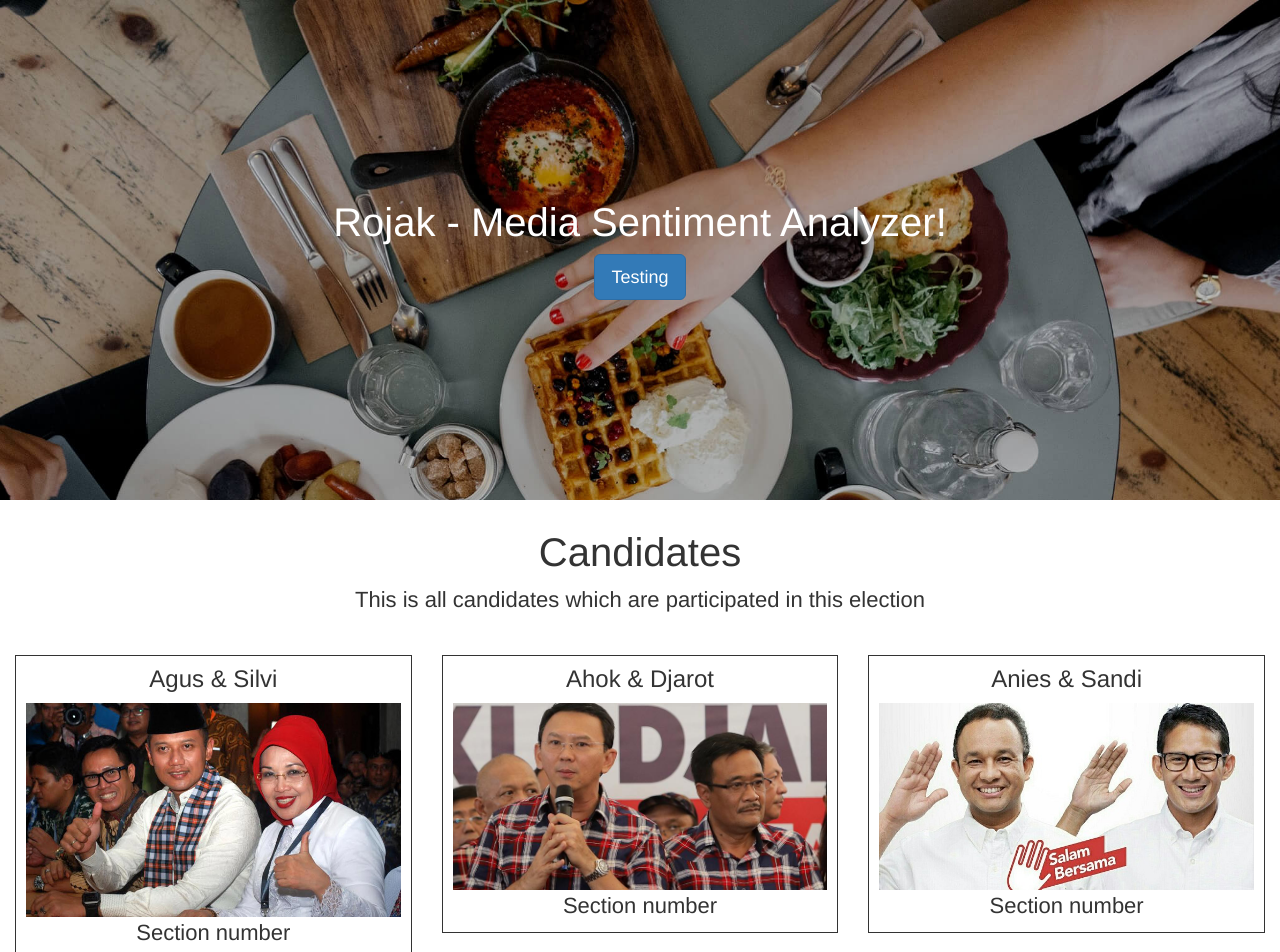
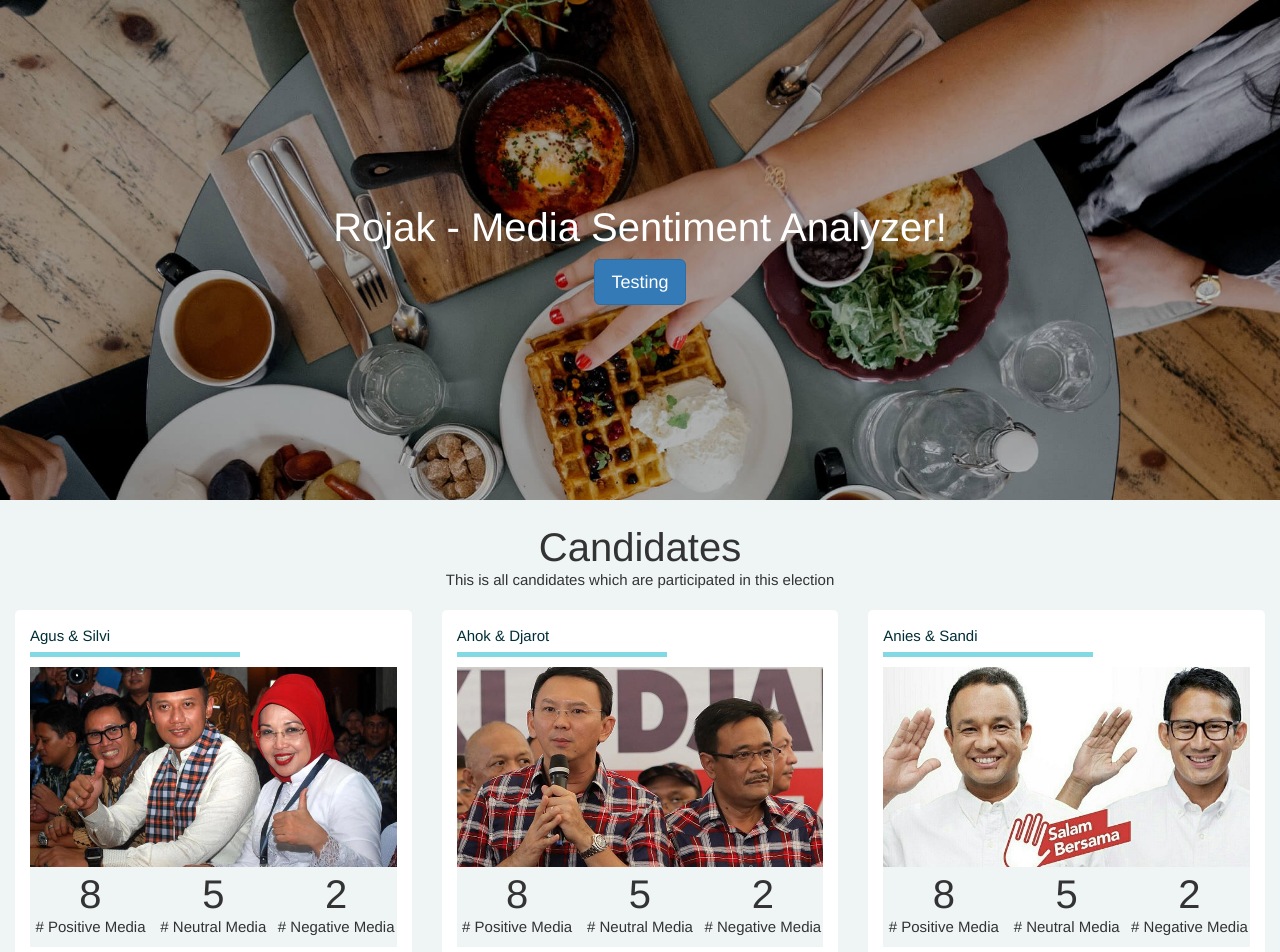
Before and after one commit to imrenagi/rojak-web-frontend, a React app: page / in a window 1280 px wide. Shown: the top 952 px of the page. Built offline with nearby package versions, Linux system fonts and the light colour scheme.

Commit message:
Fix candidate section

```diff
--- a/src/components/candidatesection/CandidateSection.js
+++ b/src/components/candidatesection/CandidateSection.js
@@ -13,17 +13,19 @@ export default class CandidateSection extends React.Component {
 
   render() {
     return (
-      <div className="section-margin">
-        <div className="row title-center">
+      <div className="candidate-section">
+        <div className="candidate-section-title">
           <h1>Candidates</h1>
+        </div>
+        <div className="candidate-section-description">
           <p>This is all candidates which are participated in this election </p>
         </div>
-        <div className="row section-margin">
+        <div className="candidate-section-thumbnail">
             <CandidateThumbnail img={agusImg} candidate_name="Agus & Silvi"/>
             <CandidateThumbnail img={ahokImg} candidate_name="Ahok & Djarot"/>
             <CandidateThumbnail img={aniesImg} candidate_name="Anies & Sandi"/>
         </div>
-        <div className="row">
+        <div className="candidate-section-load-more">
           <Button bsStyle='primary' bsSize='large'>Tamplikan Selengkapnya</Button>
         </div>
       </div>
--- a/src/components/candidatesection/candidatesection.css
+++ b/src/components/candidatesection/candidatesection.css
@@ -1,9 +1,27 @@
-.title-center {
+.candidate-section {
   position: relative;
   text-align: center;
+  background-color: #eff5f5;
+  margin-left: -15px;
+  margin-right: -15px;
 }
 
-.section-margin {
-  margin-top: 30px;
-  margin-bottom: 30px;
+.candidate-section-title {
+  font-size: 30px;
+  padding-top: 20px;
 }
+
+.candidate-section-description {
+  font-size: 24px;
+  margin: 0px;
+}
+
+.candidate-section-thumbnail {
+  margin-top: 20px;
+  margin-bottom: 20px;
+}
+
+.candidate-section-load-more {
+  margin-top: 20px;
+  margin-bottom: 20px;
+}
--- /dev/null
+++ b/src/components/candidatethumbnail/CandidateCounter.js
@@ -0,0 +1,26 @@
+import React from 'react';
+import { Image } from 'react-bootstrap'
+
+import styles from './candidatecounter.css'
+
+export default class CandidateCounter extends React.Component {
+
+  render() {
+    return (
+          <div className="container">
+            <div className="leftpane">
+              <h1>8</h1>
+              <p># Positive Media</p>
+              </div>
+            <div className="middlepane">
+              <h1>5</h1>
+              <p># Neutral Media</p>
+            </div>
+            <div className="rightpane">
+              <h1>2</h1>
+              <p># Negative Media</p>
+            </div>
+          </div>
+    );
+  }
+}
--- a/src/components/candidatethumbnail/CandidateThumbnail.js
+++ b/src/components/candidatethumbnail/CandidateThumbnail.js
@@ -1,5 +1,6 @@
 import React from 'react';
 import { Image } from 'react-bootstrap'
+import CandidateCounter from './CandidateCounter'
 
 import styles from './candidatethumbnail.css'
 
@@ -8,15 +9,20 @@ export default class CandidateThumbnail extends React.Component {
   render() {
     return (
           <div className="col-lg-4 col-md-4 col-sm-12 col-xs-12">
-            <div className="thumbnail-box">
-              <h3>{this.props.candidate_name}</h3>
-              <div className="container-img">
-                <Image className="img" src={this.props.img}/>
+            <div className="candidate-card-wrapper">
+              <div className="candidate-card-title">
+                <p>{this.props.candidate_name}</p>
               </div>
-              <p>Section number</p>
+              <div className="candidate-card-divider"></div>
+
+              <div className="candidate-card-image-link">
+                <Image className="candidate-card-image" src={this.props.img} responsive/>
+              </div>
+              <div className="candidate-card-counter">
+                <CandidateCounter />
+              </div>
             </div>
-
           </div>
-    );
+        );
   }
 }
--- /dev/null
+++ b/src/components/candidatethumbnail/candidatecounter.css
@@ -0,0 +1,44 @@
+body, html {
+  width: 100%;
+  height: 100%;
+
+}
+
+.container {
+  width: 100%;
+  height: 100%;
+}
+
+.leftpane {
+    width: 33%;
+    height: 100%;
+    float: left;
+    background-color: #eff5f5;
+    border-collapse: collapse;
+}
+
+.middlepane {
+    width: 34%;
+    height: 100%;
+    float: left;
+    background-color: #eff5f5;
+    border-collapse: collapse;
+}
+
+.rightpane {
+  width: 33%;
+  height: 100%;
+  position: relative;
+  float: right;
+  background-color: #eff5f5;
+  border-collapse: collapse;
+}
+
+h1 {
+  padding-top: 5px;
+}
+
+p {
+  margin-top: -10px;
+  font-size: 15px;
+}
--- a/src/components/candidatethumbnail/candidatethumbnail.css
+++ b/src/components/candidatethumbnail/candidatethumbnail.css
@@ -1,25 +1,51 @@
-.thumbnail-box {
-  padding: 10px;
-  margin-top: 10px;
-  border-style: solid;
-  border-width: 1px;
+.candidate-card-wrapper {
+  position: relative;
+  padding: 15px;
+  height: 350px;
+  background-color: #ffffff;
+  border: 1px;
+  border-radius: 5px;
 }
 
-.container-img {
-  display: block;
-  margin: 0 auto;
-  width:100%;
-  min-height: 30px;
-  background-color: #ff1022;
+.candidate-card-title {
+  text-decoration: none !important;
+  position: relative;
+  text-align: left;
+  color: #002E36;
+  font-size: 100px;
+  margin: 0px;
 }
 
-.img {
-  margin: auto;
-  max-width: 100%;
+.candidate-card-divider {
+  width: 210px;
+  height: 5px;
+  background: #82D8E3;
+  margin-bottom: 10px;
+  margin-top: 5px;
 }
+
+.candidate-card-image-link {
+
+}
+
+.candidate-card-image {
+  object-fit: cover;
+  width: 100%;
+  height: 200px;
+  min-height: 200px;
+  max-height: 300px;
+  margin-bottom: 5px;
+}
+
+.candidate-card-counter {
+  height: 80px;
+  margin-top: -5px;
+  margin-left: -15px;
+  margin-right: -15px;
+}
+
 
 
 h1, h2, h3, p {
   position: relative;
-  text-align: center;
 }
```
